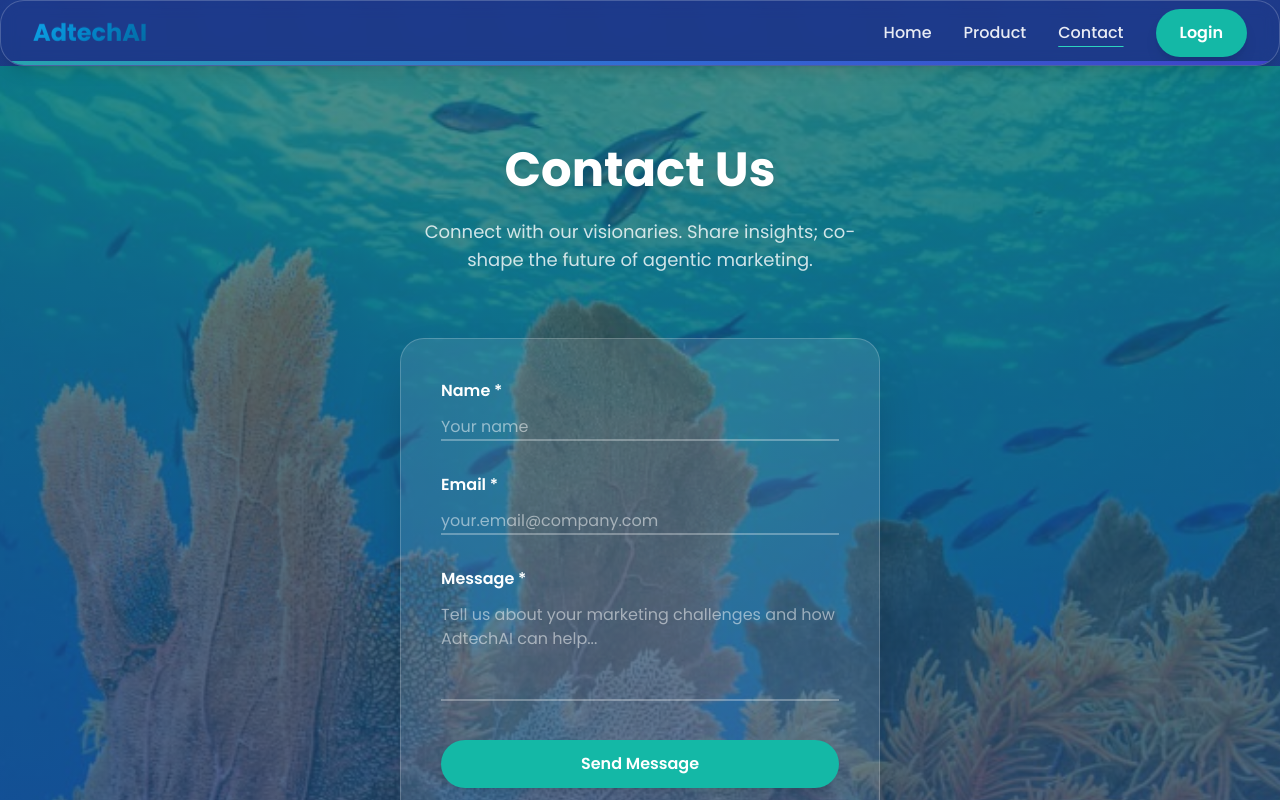
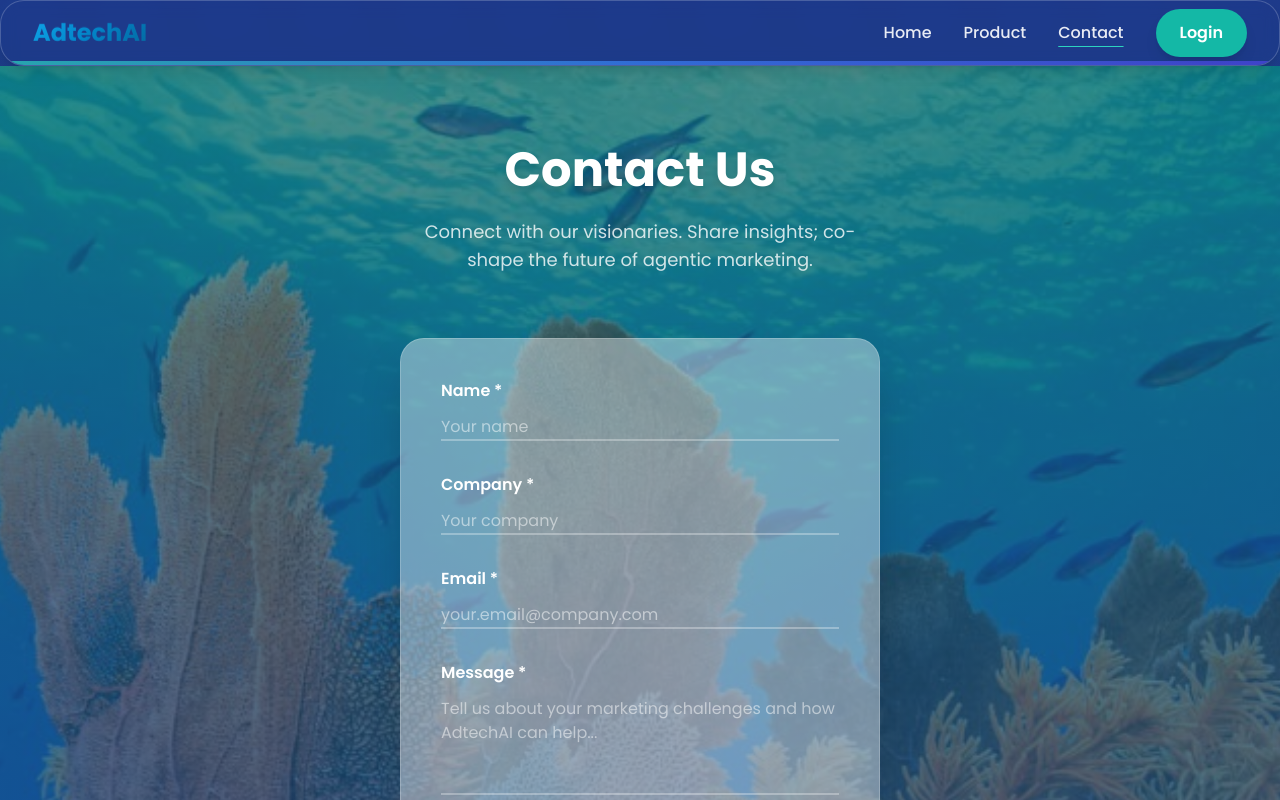
Before and after one commit to jbmatlick/chatb2b, a React (Create React App) app: page /contact in a window 1280 px wide. Shown: the top 800 px of the page. Built offline with nearby package versions, Linux system fonts and the light colour scheme.

Commit message:
Add required Company field to Contact form with consistent styling

```diff
--- a/public/index.html
+++ b/public/index.html
@@ -13,6 +13,7 @@
     <link rel="manifest" href="%PUBLIC_URL%/manifest.json" />
     <link rel="preconnect" href="https://fonts.googleapis.com">
     <link rel="preconnect" href="https://fonts.gstatic.com" crossorigin>
+    <link rel="preload" as="style" href="https://fonts.googleapis.com/css2?family=Poppins:wght@300;400;500;600;700&display=swap" />
     <link href="https://fonts.googleapis.com/css2?family=Poppins:wght@300;400;500;600;700&display=swap" rel="stylesheet">
     <title>AdtechAI: The Agent That Runs Your Ads</title>
   </head>
--- a/src/pages/Contact.js
+++ b/src/pages/Contact.js
@@ -5,6 +5,7 @@ import WaveDivider from '../components/WaveDivider';
 const Contact = () => {
   const [formData, setFormData] = useState({
     name: '',
+    company: '',
     email: '',
     message: ''
   });
@@ -48,7 +49,7 @@ const Contact = () => {
           </p>
         </div>
 
-        <div className="glass-card p-10">
+        <div className="bg-white/40 backdrop-blur-xl border border-white/20 shadow-2xl rounded-3xl overflow-hidden p-10 fade-in">
           <form onSubmit={handleSubmit} className="space-y-8">
             <div>
               <label htmlFor="name" className="block text-base font-semibold text-white mb-3">
@@ -65,7 +66,21 @@ const Contact = () => {
                 placeholder="Your name"
               />
             </div>
-
+            <div>
+              <label htmlFor="company" className="block text-base font-semibold text-white mb-3">
+                Company *
+              </label>
+              <input
+                type="text"
+                id="company"
+                name="company"
+                value={formData.company}
+                onChange={handleChange}
+                required
+                className="input-modern w-full text-white placeholder-white/50"
+                placeholder="Your company"
+              />
+            </div>
             <div>
               <label htmlFor="email" className="block text-base font-semibold text-white mb-3">
                 Email *
@@ -111,7 +126,7 @@ const Contact = () => {
         {/* Wave divider above evolution section */}
         <WaveDivider className="mx-auto -mb-8 w-full max-w-2xl opacity-50" alt="Wave divider above evolution section" />
 
-        <div className="glass-card mt-12 p-8 text-center">
+        <div className="bg-white/40 backdrop-blur-xl border border-white/20 shadow-2xl rounded-3xl overflow-hidden mt-12 p-8 text-center fade-in">
           <h2 className="text-2xl font-semibold text-teal-300 mb-2">Your Voice Fuels Our Evolution</h2>
           <p className="text-base text-white/80 mb-0">
             From today's autonomy to tomorrow's expansions. Every insight helps us build a more intelligent, more responsive advertising ecosystem.
```
